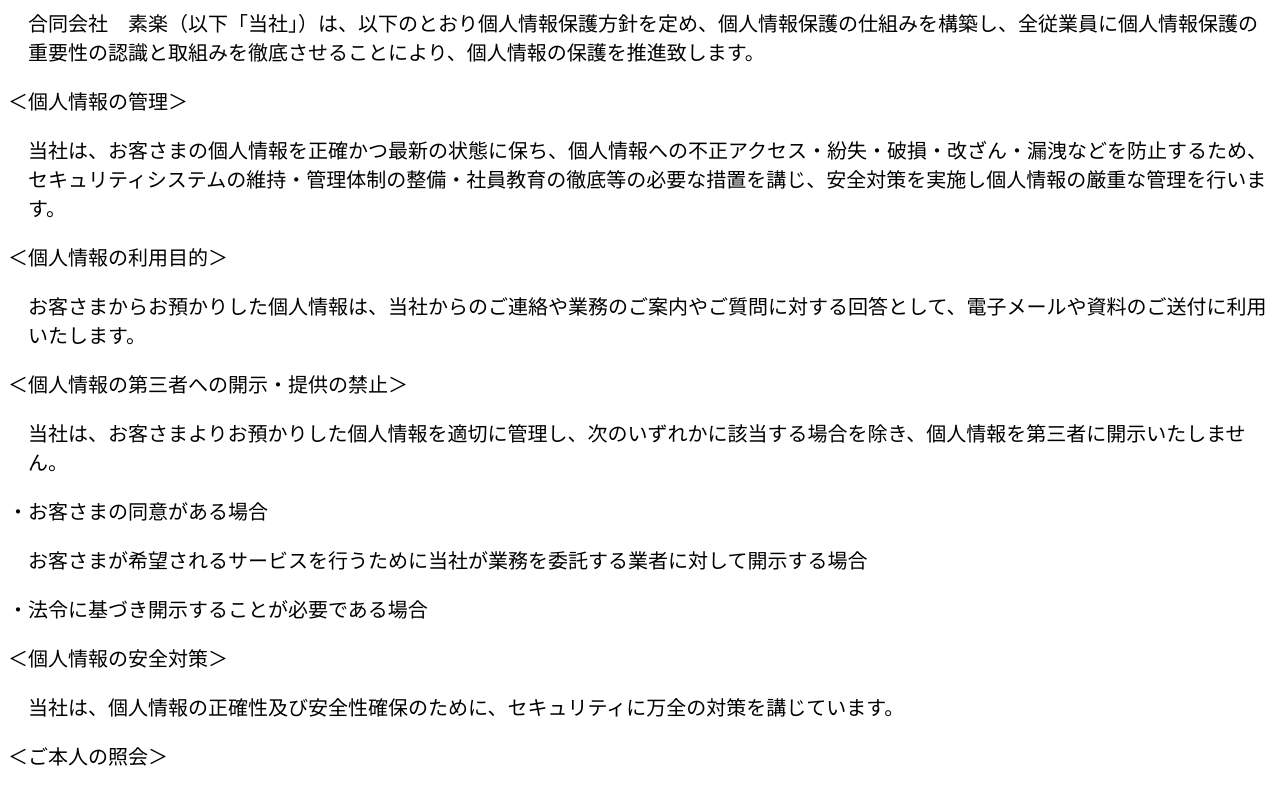
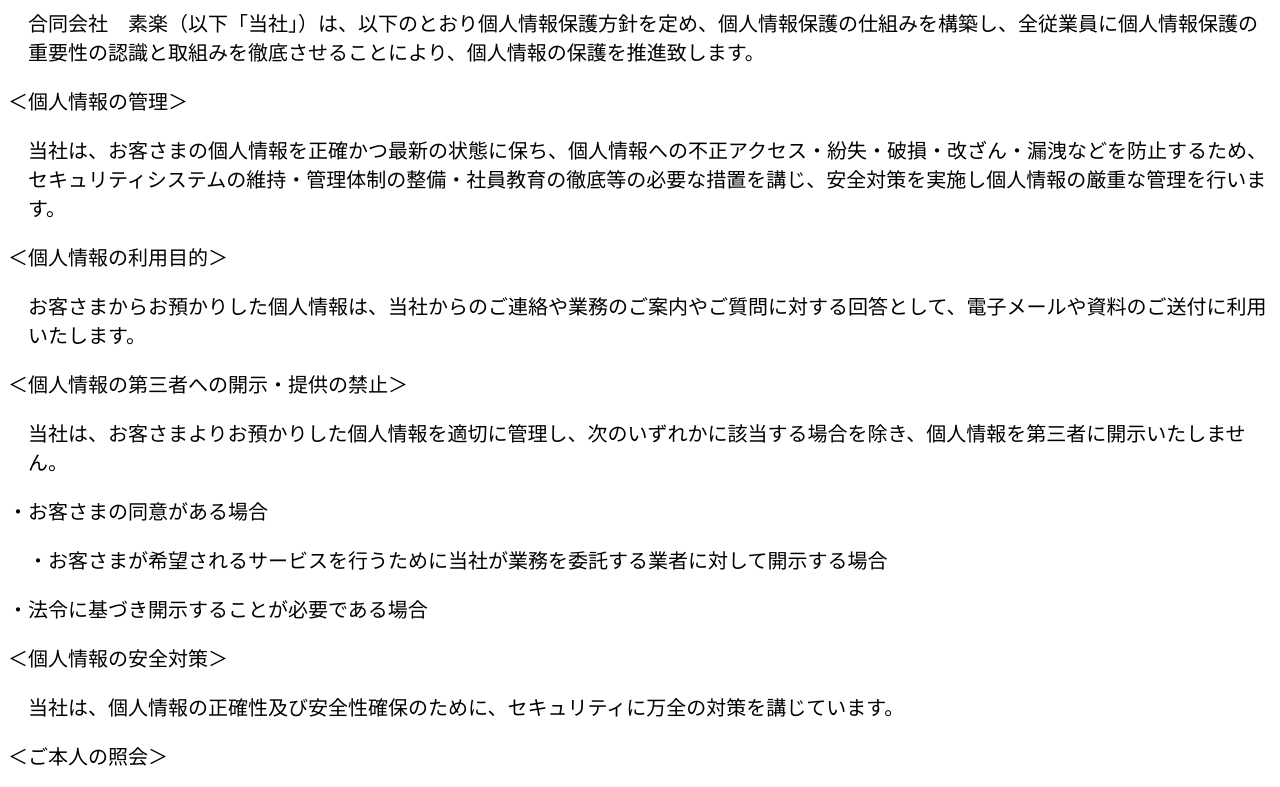
Before and after one commit to haruki0119/sora, a plain HTML site: page privacy.html in a window 1280 px wide. Shown: the top 787 px of the page. Drawn offline with Linux system fonts and the light colour scheme.

Commit message:
Update privacy.html

```diff
--- a/privacy.html
+++ b/privacy.html
@@ -13,7 +13,7 @@
 <p class="sentence">当社は、お客さまよりお預かりした個人情報を適切に管理し、次のいずれかに該当する場合を除き、個人情報を第三者に開示いたしません。</p>
 
 <p>・お客さまの同意がある場合</p>
-<p class="sentence">お客さまが希望されるサービスを行うために当社が業務を委託する業者に対して開示する場合</p>
+<p class="sentence">・お客さまが希望されるサービスを行うために当社が業務を委託する業者に対して開示する場合</p>
 <p>・法令に基づき開示することが必要である場合</p>
 <p>＜個人情報の安全対策＞</p>
 <p class="sentence">当社は、個人情報の正確性及び安全性確保のために、セキュリティに万全の対策を講じています。</p>
```
